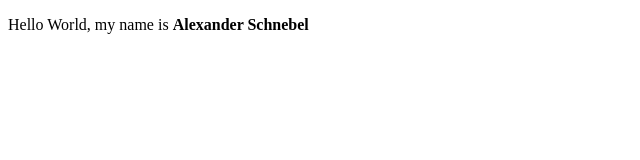
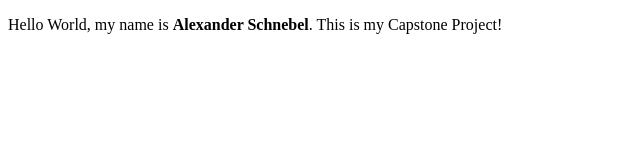
Before and after one commit to aschnebel/udacity-capstone, a plain HTML site: page deployment/index.html in a window 1280 px wide. Shown: the whole page, without its empty margins (0-640 px from the left). Drawn offline with Linux system fonts and the light colour scheme.

Commit message:
feat: Add awesome new content

```diff
--- a/deployment/index.html
+++ b/deployment/index.html
@@ -7,6 +7,6 @@
   <title>Udacity Capstone</title>
 </head>
 <body>
-  <p>Hello World, my name is <b>Alexander Schnebel</b></p>
+  <p>Hello World, my name is <b>Alexander Schnebel</b>. This is my Capstone Project!</p>
 </body>
 </html>
```
